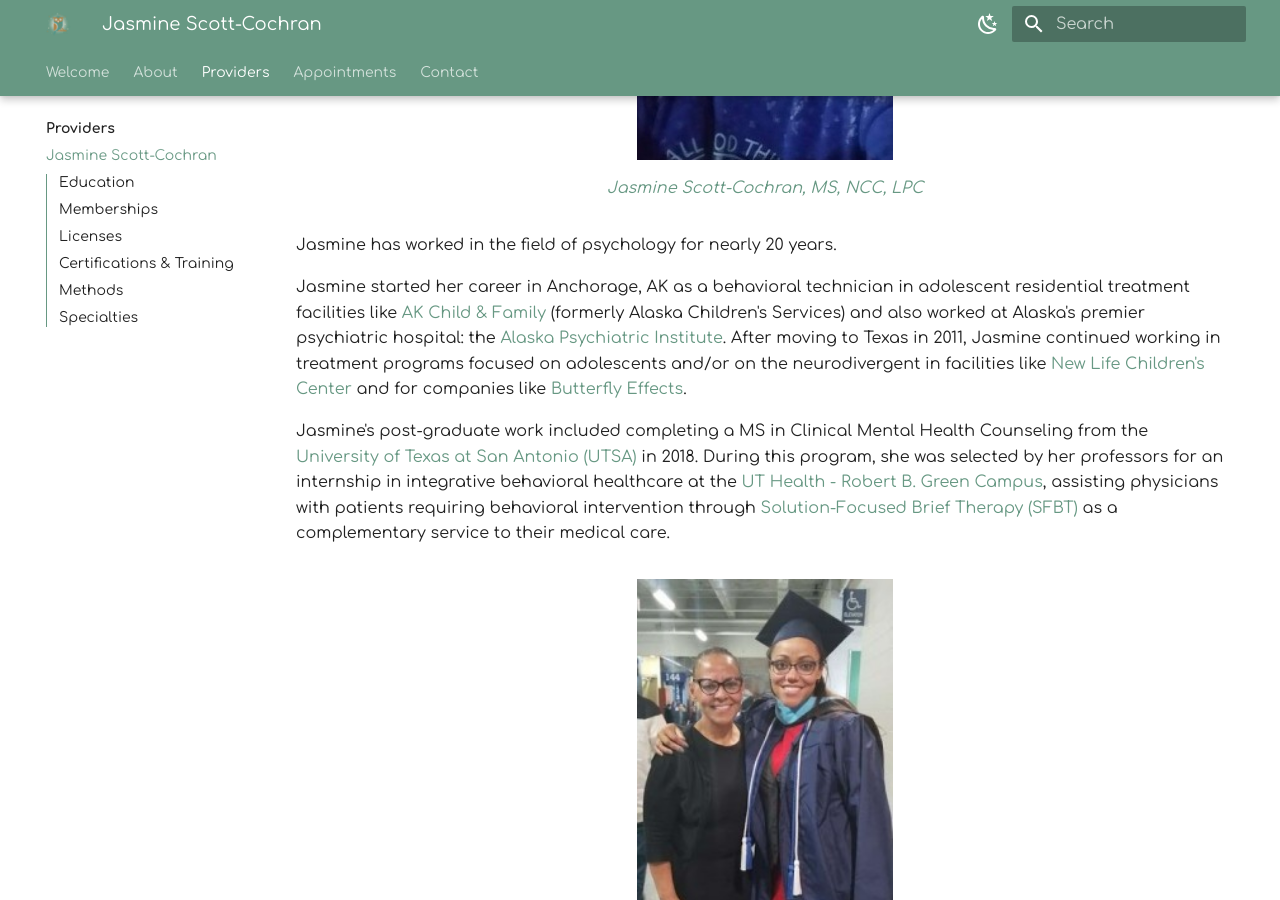
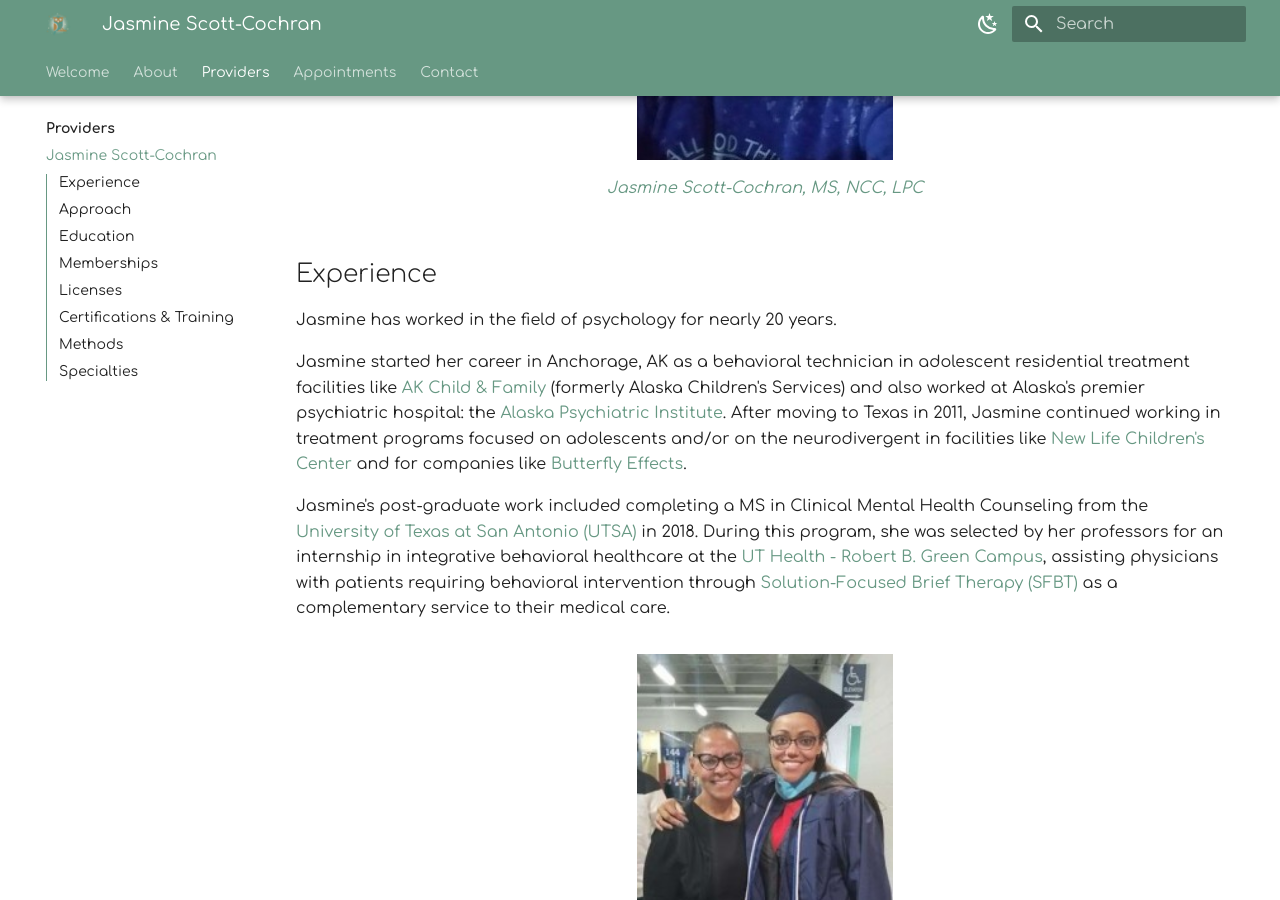
Before and after one commit to motm-therapy/website, an MkDocs documentation site: the page built from docs/providers/jasmine.md, in a window 1280 px wide and 900 px high, scrolled down 566 px. Built offline with MkDocs 1.6.1 and Material for MkDocs 9.7.7, drawn with Linux system fonts in a browser that asks for light colours; plug-ins that fetch from the network failed and are left out.

Commit message:
fix: Add additional headers

```diff
--- a/docs/providers/jasmine.md
+++ b/docs/providers/jasmine.md
@@ -10,6 +10,8 @@ description: This page provides a biography and qualifications for Jasmine Scott
   [Jasmine Scott-Cochran, MS, NCC, LPC](jasmine.md)
   </figcaption>
 </figure>
+
+## Experience
 
 Jasmine has worked in the field of psychology for nearly 20 years.
 
@@ -43,6 +45,8 @@ Jasmine gained additional experience and specialty certification in [Internal Fa
   Jasmine with [Dr. Richard C. Schwartz, IFS Founder](https://ifs-institute.com/about-us/richard-c-schwartz-phd)
   </figcaption>
 </figure>
+
+## Approach
 
 As your counselor, Jasmine will use her rich behavioral-focused and integrative healthcare backgrounds to inform her therapeutic approach. She will work with you to create a strengths-based, goal-oriented, treatment program that is specialized to meet your individual needs.
 
```
